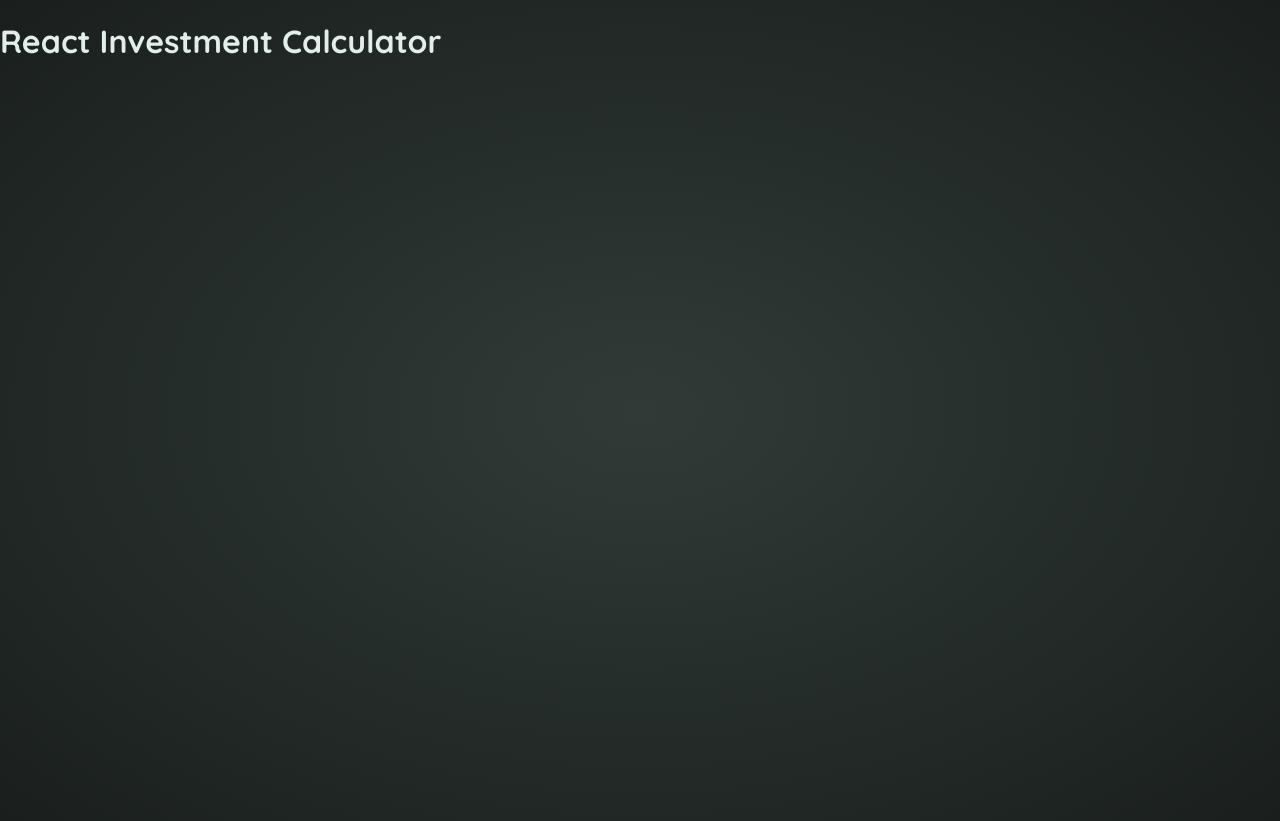
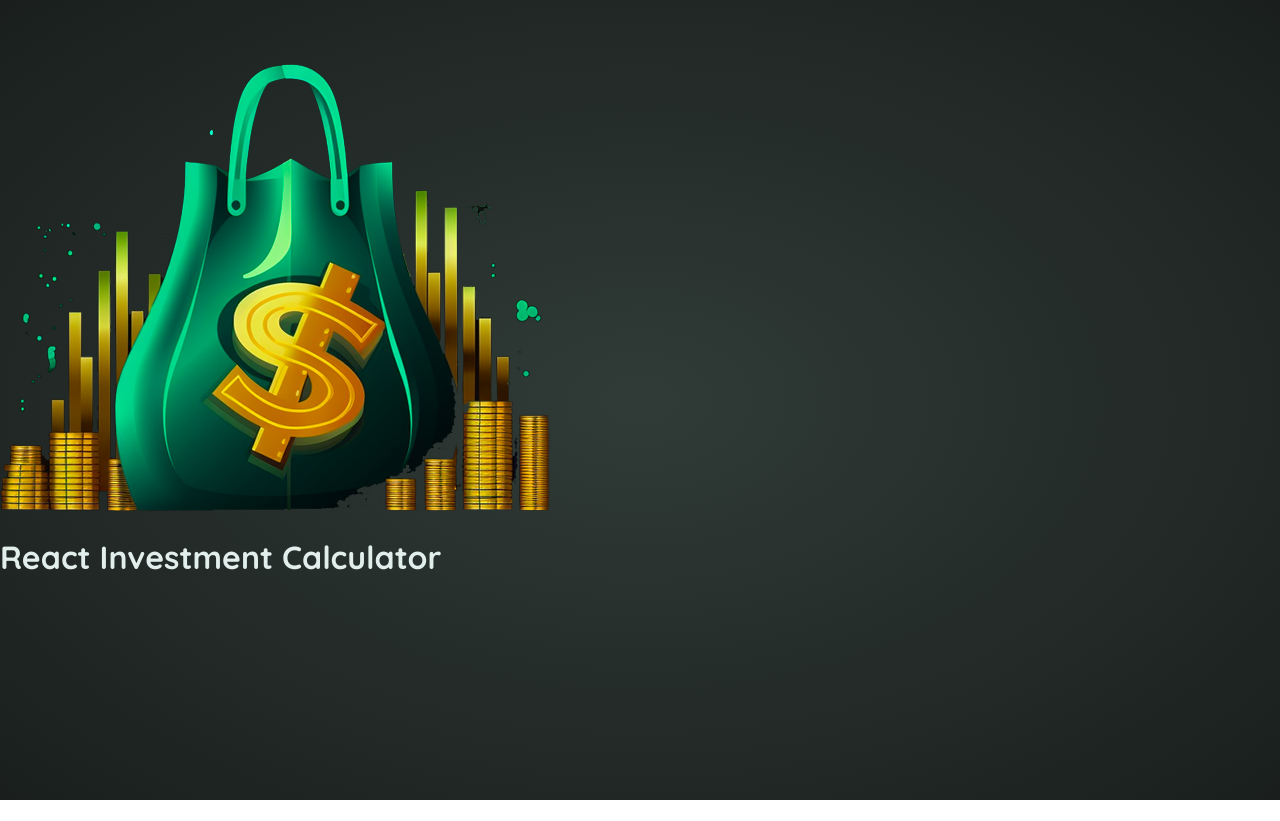
Before and after one commit to bubsworth/02-react-essentails-starting-project, a React (Vite) app: page / in a window 1280 px wide. After the commit the page ends 800 px from the top, so only its background shows below. Built offline with nearby package versions, Linux system fonts and the light colour scheme.

Commit message:
[WIP] Add in header component

```diff
--- a/src/App.jsx
+++ b/src/App.jsx
@@ -1,7 +1,7 @@
-function App() {
+import Header from './components/Header';
+
+export default function App() {
   return (
-    <h1>React Investment Calculator</h1>
+    <Header />
   )
 }
-
-export default App
--- /dev/null
+++ b/src/components/Header.jsx
@@ -0,0 +1,11 @@
+import Logo from "../assets/investment-calculator-logo.png";
+import "../index.css";
+
+export default function Header(){
+    return (
+        <header>
+            <img src={Logo} alt="logo" />
+            <h1>React Investment Calculator</h1>
+        </header>
+    )
+}
```
